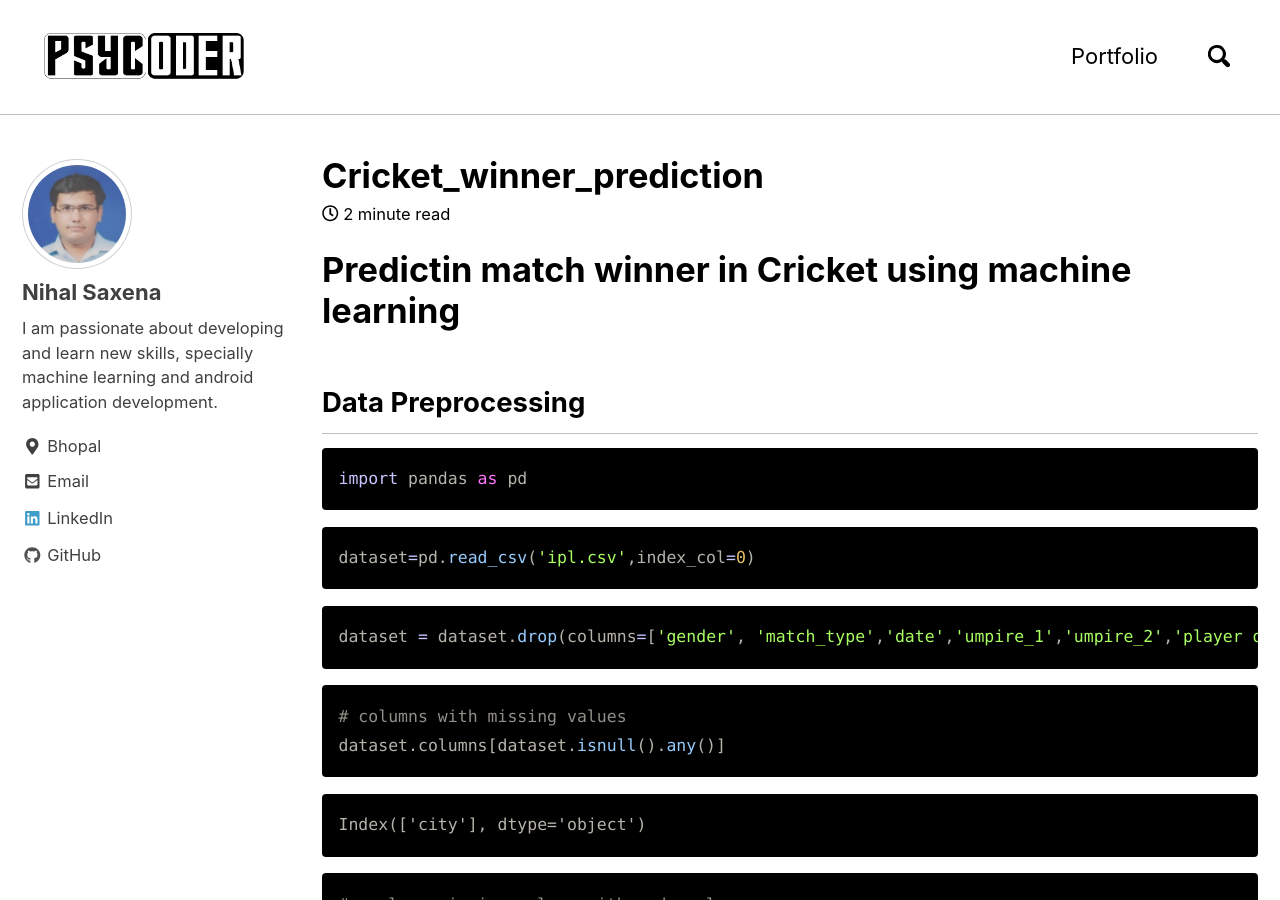
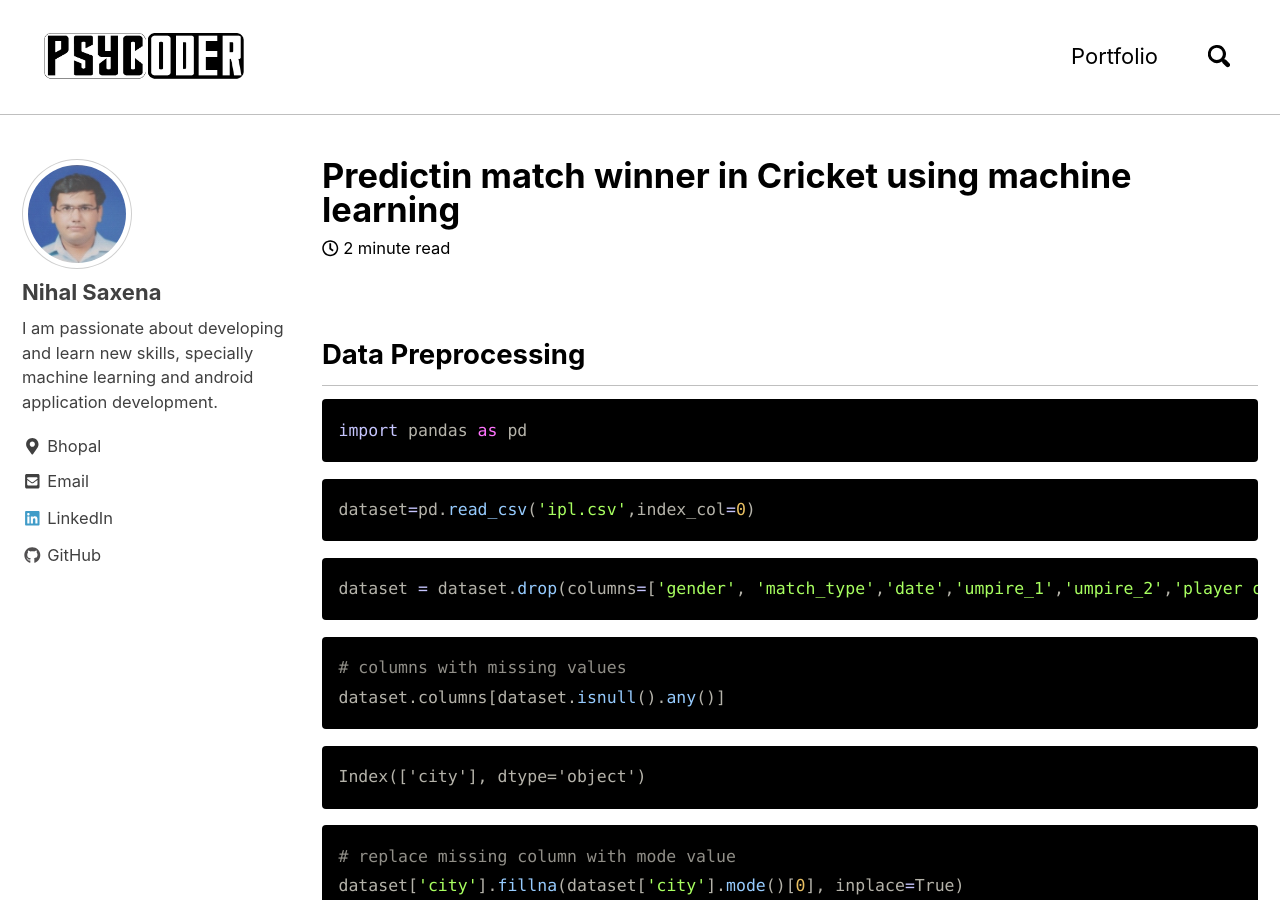
Before and after one commit to saxenanihal95/PsyCoderBlog, a Jekyll site: the page built from _portfolio/cricket_winner_prediction.md, in a window 1280 px wide and 900 px high. Built offline with Jekyll 4.4.1, drawn with Linux system fonts in a browser that asks for light colours; nearby versions of some CDN libraries; comment, search, counter and statistics services are not loaded; part of the change alters nothing that is shown.

Commit message:
Update cricket_winner_prediction.md

```diff
--- a/_portfolio/cricket_winner_prediction.md
+++ b/_portfolio/cricket_winner_prediction.md
@@ -1,4 +1,5 @@
 ---
+title : Predictin match winner in Cricket using machine learning
 excerpt: "Predictin match winner in Cricket using machine learning"
 categories:
   - Machine Learning
@@ -10,8 +11,6 @@ header:
   teaser: assets/images/PsyCoder1.png
 
 ---
-
-# Predictin match winner in Cricket using machine learning
 
 ## Data Preprocessing
 
```
